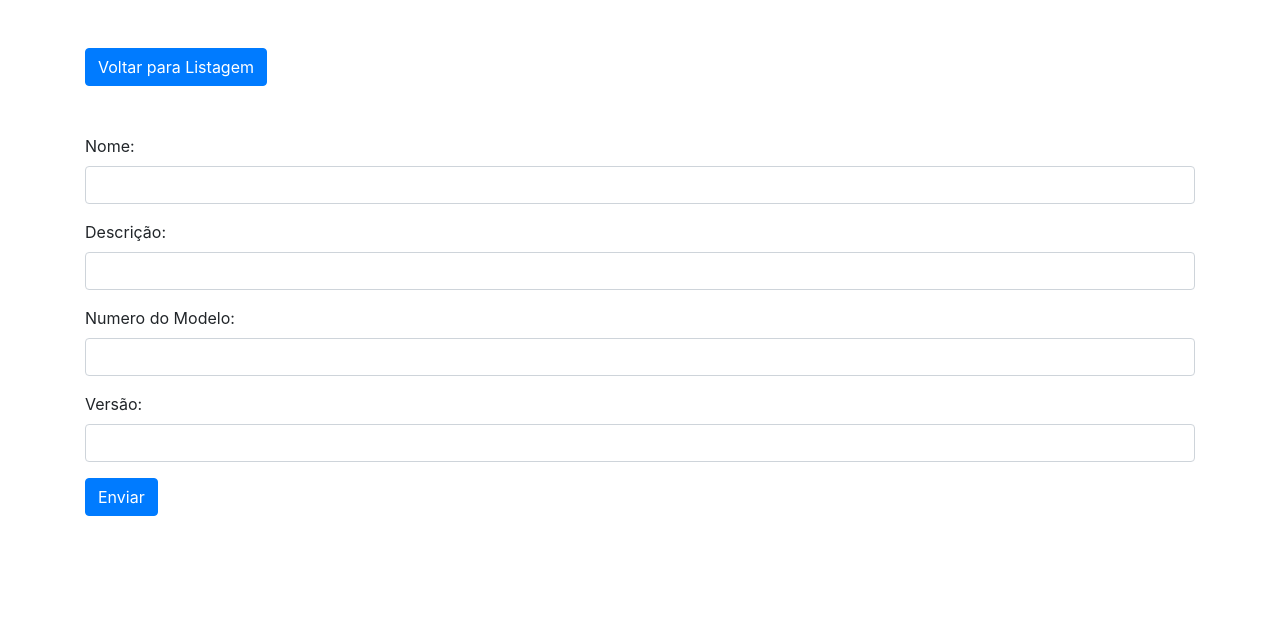
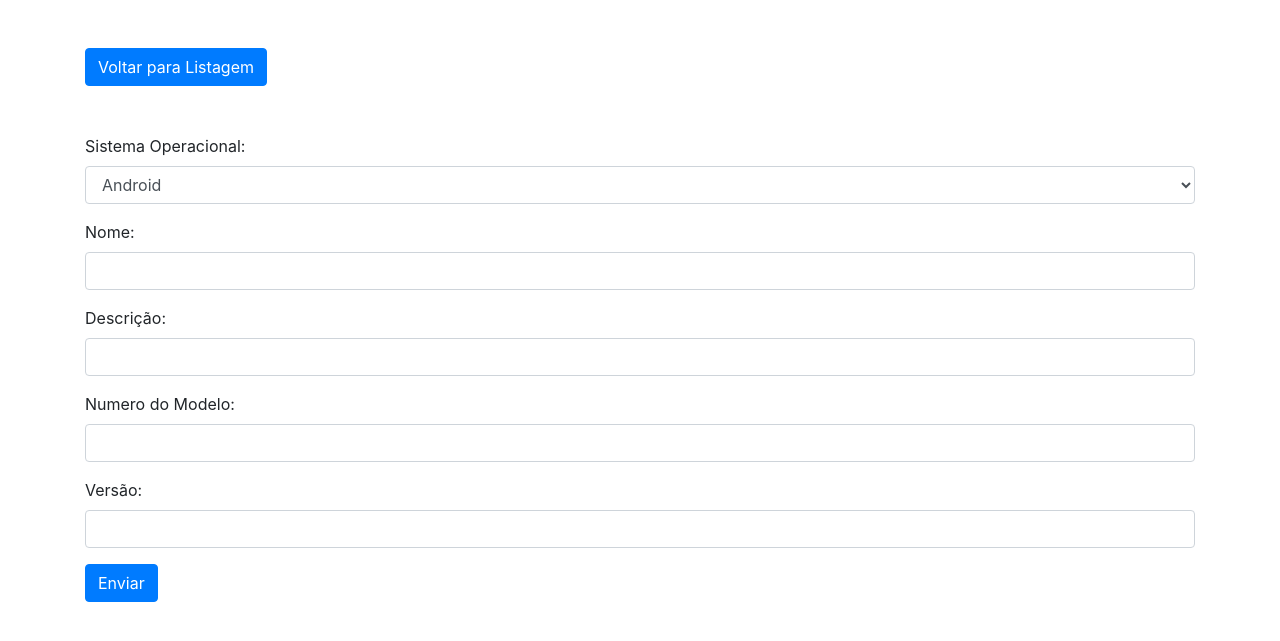
Before and after one commit to lauraziebarth/python-sistema-de-dispositivos, a Django app: template templates/alterar_dispositivo.html in a window 1280 px wide. Shown: the top 641 px of the page. Run offline with Django 3.2, Linux system fonts and the light colour scheme; the template is opened without the code that fills it: values that come from a table or form of the project are taken from there, others are empty; some libraries are stand-ins or nearby versions.

Commit message:
adicionado_campo_sistema_operacional_no_template
Adicinei o campo de sistema operacional no alterar_dispositivo, se não eu não conseguiria salvar.

```diff
--- a/templates/alterar_dispositivo.html
+++ b/templates/alterar_dispositivo.html
@@ -18,7 +18,12 @@
     <form method="post" action="{% url 'alterar_dispositivo' dispositivo_id %}">
         {% csrf_token %}
 
-      <div class="form-group">
+        <div class="form-group">
+            <label for="id0">Sistema Operacional:</label>
+            {% render_field form.sistema_operacional class="form-control" %}
+        </div>
+
+        <div class="form-group">
             <label for="id1">Nome:</label>
             {% render_field form.nome class="form-control" %}
         </div>
```
